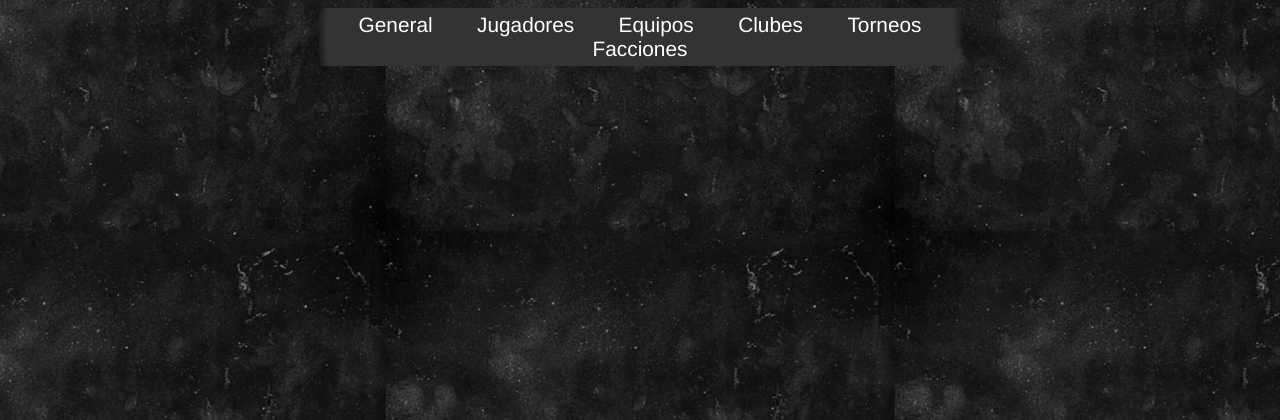
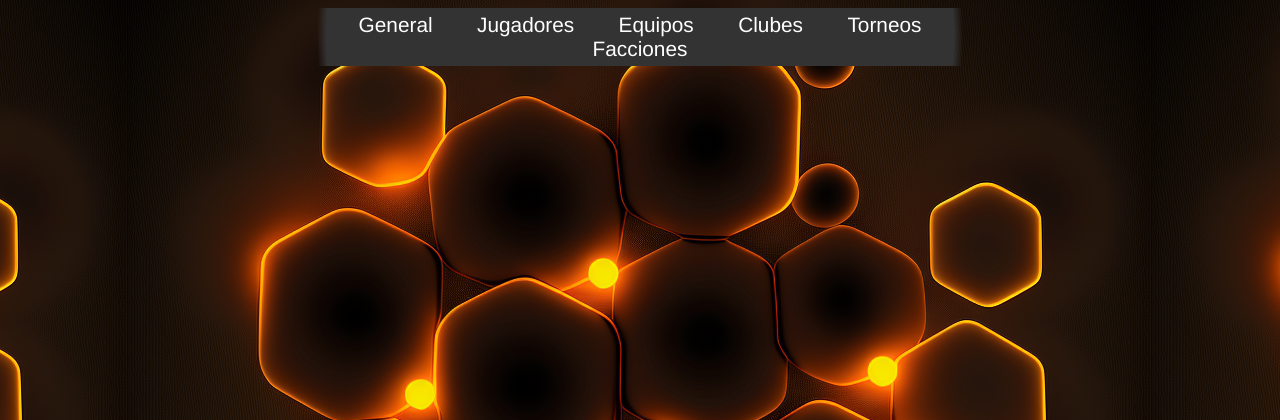
Before and after one commit to MarioFernandezCarballo/ibericon, a Flask app: page /about in a window 1280 px wide. Shown: the top 420 px of the page. Run offline with Flask 3, Linux system fonts and the light colour scheme; tables that the repository leaves empty hold one stand-in row (values such as "Sample post"); parts of the project's set-up code (start-up, migrations or seed data) failed here and were passed over; some libraries are stand-ins or nearby versions.

Commit message:
aws test

```diff
--- a/static/stylesheets/styles.css
+++ b/static/stylesheets/styles.css
@@ -6,7 +6,7 @@
 body{
     font-family: Helvetica;
     background-color: #000000;
-    background-image: url(img/background.jpg);
+    background-image: url(img/background2.jpg);
     background-attachment: fixed;
     background-position: center;
     background-repeat: repeat;
```
